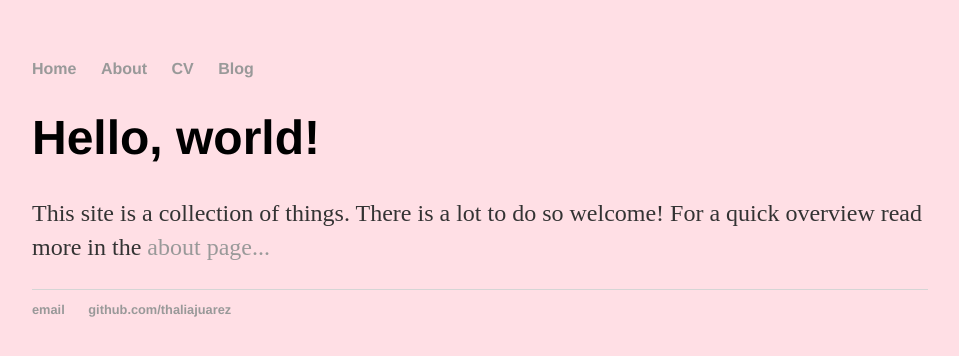
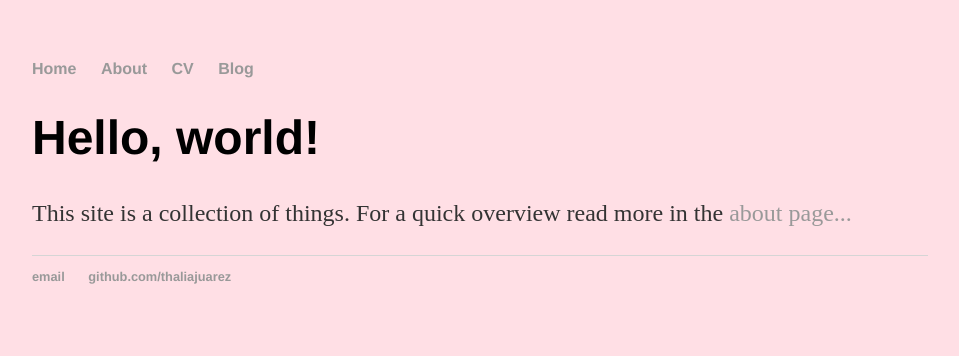
Before and after one commit to thaliajuarez/patroclus, a Jekyll site: the page built from index.html, in a window 1280 px wide. Shown: the top 356 px of the page, without its empty margins (160-1119 px from the left). Built offline with Jekyll 4.4.1, drawn with Linux system fonts in a browser that asks for light colours.

Commit message:
Update index.html

```diff
--- a/index.html
+++ b/index.html
@@ -4,5 +4,5 @@ title: thalikat
 ---
 <div class="blurb">
 	<h1>Hello, world!</h1>
-	<p> This site is a collection of things. There is a lot to do so welcome! For a quick overview read more in the <a href="/about"> about page...</a></p>
+	<p> This site is a collection of things. For a quick overview read more in the <a href="/about"> about page...</a></p>
 </div><!-- /.blurb -->
```
